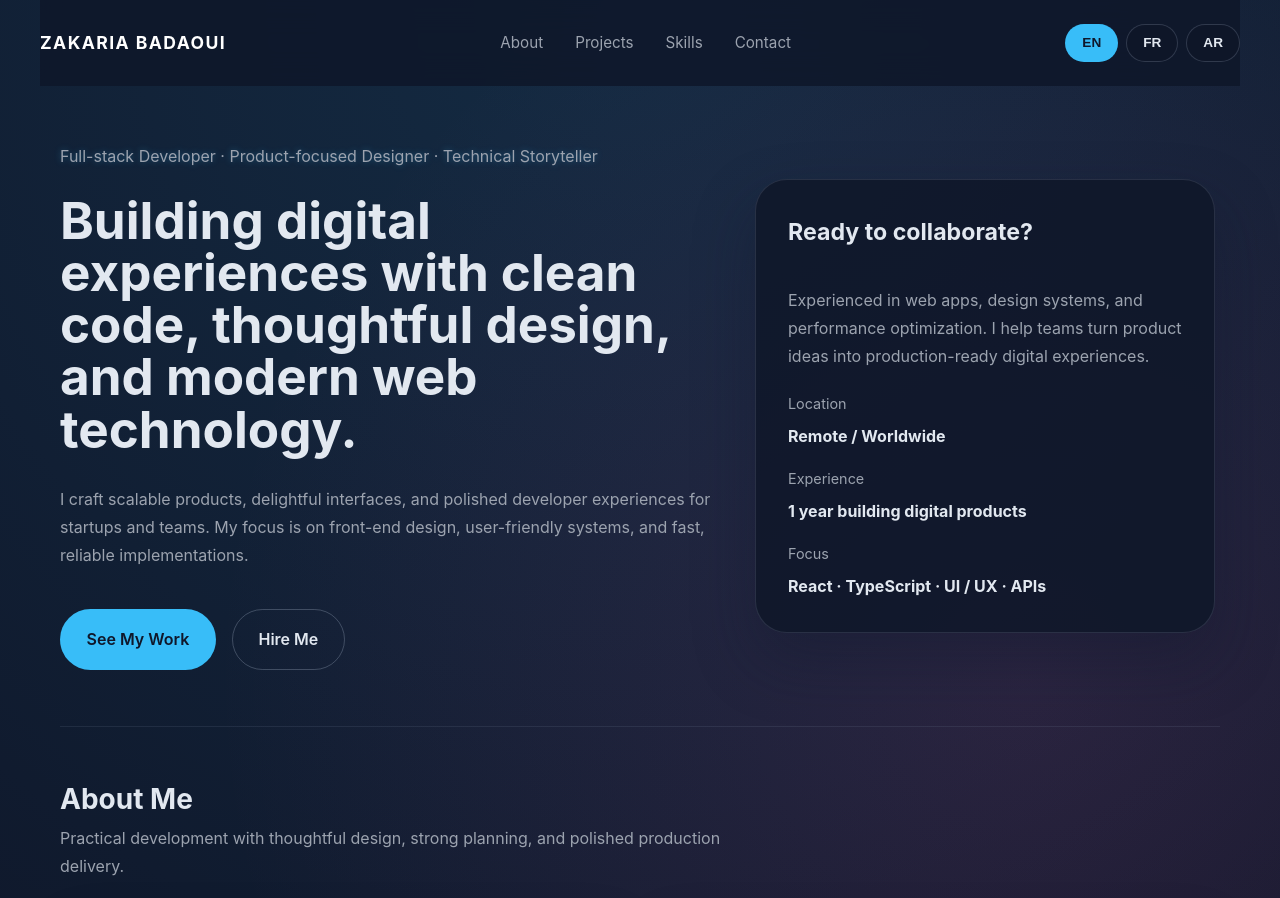
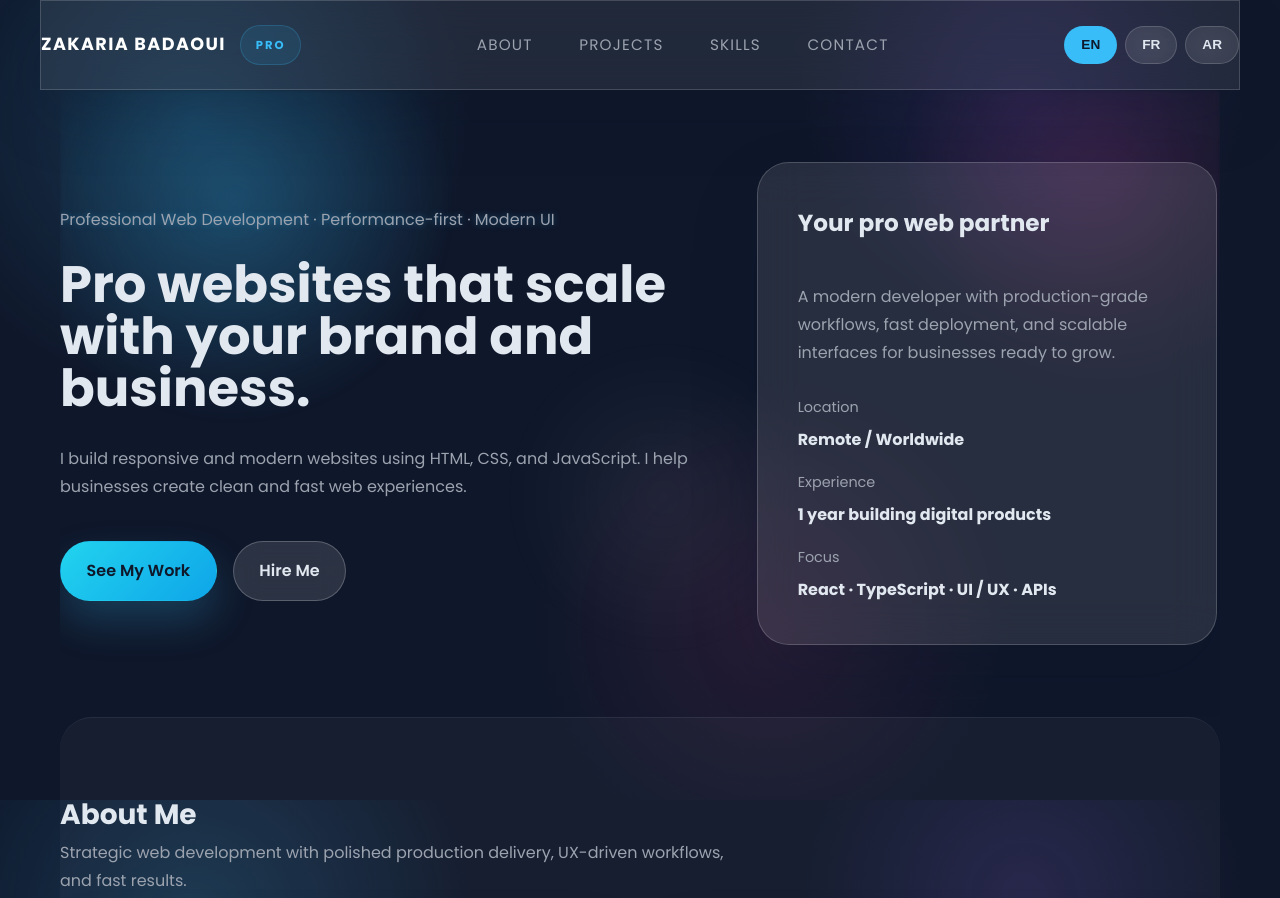
Before and after one commit to zakariabadaoui2-dev/zakaria-portfolio, a plain HTML site: page index.html in a window 1280 px wide. Shown: the top 898 px of the page. Drawn offline with Linux system fonts and the light colour scheme.

Commit message:
Add files via upload

```diff
--- a/index.html
+++ b/index.html
@@ -4,6 +4,9 @@
   <meta charset="UTF-8" />
   <meta name="viewport" content="width=device-width, initial-scale=1.0" />
   <title>Zakaria Badaoui | Portfolio</title>
+  <link rel="preconnect" href="https://fonts.googleapis.com">
+  <link rel="preconnect" href="https://fonts.gstatic.com" crossorigin>
+  <link href="https://fonts.googleapis.com/css2?family=Poppins:wght@400;500;600;700;800&display=swap" rel="stylesheet">
   <style>
     :root {
       --bg: #0f172a;
@@ -14,7 +17,7 @@
       --accent-dark: #0ea5e9;
       --border: rgba(148, 163, 184, 0.18);
       --shadow: 0 28px 60px rgba(15, 23, 42, 0.35);
-      font-family: Inter, system-ui, -apple-system, BlinkMacSystemFont, 'Segoe UI', sans-serif;
+      font-family: 'Poppins', system-ui, -apple-system, BlinkMacSystemFont, 'Segoe UI', sans-serif;
     }
 
     * {
@@ -25,16 +28,18 @@
 
     html, body {
       min-height: 100%;
-      background: radial-gradient(circle at top, rgba(56, 189, 248, 0.12), transparent 36%),
-                  radial-gradient(circle at 80% 20%, rgba(236, 72, 153, 0.12), transparent 28%),
+      background: radial-gradient(circle at 15% 15%, rgba(56, 189, 248, 0.18), transparent 22%),
+                  radial-gradient(circle at 80% 12%, rgba(139, 92, 246, 0.14), transparent 18%),
+                  radial-gradient(circle at 60% 78%, rgba(236, 72, 153, 0.1), transparent 24%),
                   var(--bg);
+      background-attachment: fixed;
       color: var(--text);
       scroll-behavior: smooth;
     }
 
     body {
       line-height: 1.75;
-      padding: 0 24px 48px;
+      padding: 0 32px 72px;
     }
 
     a {
@@ -52,8 +57,10 @@
       position: sticky;
       top: 0;
       z-index: 10;
-      backdrop-filter: blur(16px);
-      background: rgba(15, 23, 42, 0.85);
+      backdrop-filter: blur(24px);
+      background: rgba(255, 255, 255, 0.08);
+      border: 1px solid rgba(255, 255, 255, 0.16);
+      box-shadow: 0 30px 60px rgba(15, 23, 42, 0.16);
     }
 
     .brand {
@@ -64,17 +71,48 @@
       color: #ffffff;
     }
 
+    .brand-wrap {
+      display: inline-flex;
+      align-items: center;
+      gap: 0.9rem;
+    }
+
+    .brand-badge {
+      display: inline-flex;
+      align-items: center;
+      justify-content: center;
+      padding: 0.55rem 0.9rem;
+      border-radius: 999px;
+      border: 1px solid rgba(56, 189, 248, 0.2);
+      background: rgba(56, 189, 248, 0.1);
+      color: #38bdf8;
+      font-size: 0.72rem;
+      letter-spacing: 0.18em;
+      text-transform: uppercase;
+      font-weight: 700;
+    }
+
     nav {
       display: flex;
-      gap: 1.35rem;
+      gap: 1.6rem;
       flex-wrap: wrap;
       align-items: center;
       font-size: 0.95rem;
       color: var(--muted);
+      text-transform: uppercase;
+      letter-spacing: 0.08em;
     }
 
-    nav a:hover {
-      color: var(--accent);
+    nav a {
+      padding: 0.35rem 0.45rem;
+      border-radius: 999px;
+      transition: background 0.2s ease, color 0.2s ease;
+    }
+
+    nav a:hover,
+    nav a:focus {
+      color: #ffffff;
+      background: rgba(56, 189, 248, 0.12);
     }
 
     .lang-switcher {
@@ -86,13 +124,14 @@
     .lang-button {
       padding: 0.65rem 1rem;
       border-radius: 999px;
-      border: 1px solid rgba(148, 163, 184, 0.25);
-      background: rgba(15, 23, 42, 0.95);
+      border: 1px solid rgba(255, 255, 255, 0.16);
+      background: rgba(255, 255, 255, 0.08);
       color: var(--text);
       cursor: pointer;
-      transition: background 0.2s ease, color 0.2s ease;
+      transition: background 0.2s ease, color 0.2s ease, transform 0.2s ease;
       font-size: 0.85rem;
       font-weight: 600;
+      backdrop-filter: blur(18px);
     }
 
     .lang-button.active,
@@ -105,10 +144,23 @@
     .hero {
       display: grid;
       grid-template-columns: 1fr;
-      gap: 2rem;
-      padding: 4rem 0 3rem;
+      gap: 2.5rem;
+      padding: 5rem 0 4rem;
       max-width: 1160px;
       margin: 0 auto;
+      position: relative;
+      overflow: hidden;
+    }
+
+    .hero::before {
+      content: '';
+      position: absolute;
+      inset: 0;
+      pointer-events: none;
+      background: radial-gradient(circle at 15% 18%, rgba(56, 189, 248, 0.22), transparent 20%),
+                  radial-gradient(circle at 90% 14%, rgba(236, 72, 153, 0.14), transparent 18%),
+                  radial-gradient(circle at 52% 65%, rgba(255, 255, 255, 0.05), transparent 22%);
+      filter: blur(2px);
     }
 
     .hero-content {
@@ -148,14 +200,16 @@
     }
 
     .button-primary {
-      background: var(--accent);
+      background: linear-gradient(135deg, #22d3ee, #0ea5e9);
       color: #0f172a;
+      box-shadow: 0 20px 40px rgba(56, 189, 248, 0.22);
     }
 
     .button-secondary {
-      background: transparent;
-      border-color: rgba(148, 163, 184, 0.35);
+      background: rgba(255, 255, 255, 0.12);
+      border-color: rgba(255, 255, 255, 0.22);
       color: var(--text);
+      backdrop-filter: blur(14px);
     }
 
     .button:hover {
@@ -206,15 +260,16 @@
     }
 
     .profile-card {
-      background: rgba(15, 23, 42, 0.88);
-      border: 1px solid var(--border);
+      background: rgba(255, 255, 255, 0.10);
+      border: 1px solid rgba(255, 255, 255, 0.18);
       border-radius: 32px;
-      padding: 2rem;
-      box-shadow: 0 28px 60px rgba(15, 23, 42, 0.35);
+      padding: 2.5rem;
+      box-shadow: 0 30px 70px rgba(15, 23, 42, 0.16);
       display: grid;
-      gap: 1.35rem;
+      gap: 1.75rem;
       width: min(100%, 460px);
       justify-self: center;
+      backdrop-filter: blur(22px);
     }
 
     .profile-card h2 {
@@ -250,7 +305,13 @@
     section {
       max-width: 1160px;
       margin: 0 auto;
-      padding: 3rem 0;
+      padding: 4rem 0;
+    }
+
+    section:nth-of-type(even) {
+      background: rgba(255, 255, 255, 0.03);
+      border-radius: 32px;
+      padding: 4.5rem 0;
     }
 
     section + section {
@@ -277,15 +338,17 @@
     .grid-two,
     .grid-four {
       display: grid;
-      gap: 1.5rem;
+      gap: 2rem;
     }
 
     .card {
-      background: rgba(15, 23, 42, 0.9);
-      border: 1px solid var(--border);
+      background: rgba(255, 255, 255, 0.08);
+      border: 1px solid rgba(255, 255, 255, 0.18);
       border-radius: 24px;
-      padding: 2rem;
-      box-shadow: 0 24px 48px rgba(15, 23, 42, 0.18);
+      padding: 2.4rem;
+      box-shadow: 0 24px 60px rgba(15, 23, 42, 0.14);
+      backdrop-filter: blur(22px);
+      color: var(--text);
     }
 
     .card h3 {
@@ -348,12 +411,14 @@
     }
 
     .contact-card {
-      background: rgba(15, 23, 42, 0.95);
-      border: 1px solid var(--border);
+      background: rgba(255, 255, 255, 0.08);
+      border: 1px solid rgba(255, 255, 255, 0.16);
       border-radius: 28px;
       padding: 2.25rem;
       display: grid;
       gap: 1rem;
+      backdrop-filter: blur(20px);
+      box-shadow: 0 24px 60px rgba(15, 23, 42, 0.14);
     }
 
     .contact-card h3 {
@@ -425,7 +490,10 @@
 </head>
 <body>
   <header>
-    <a href="#home" class="brand" data-i18n="brand">Zakaria Badaoui</a>
+    <div class="brand-wrap">
+      <a href="#home" class="brand" data-i18n="brand">Zakaria Badaoui</a>
+      <span class="brand-badge">Pro</span>
+    </div>
     <nav>
       <a href="#about" data-i18n="navAbout">About</a>
       <a href="#projects" data-i18n="navProjects">Projects</a>
@@ -640,13 +708,13 @@
         navProjects: 'Projects',
         navSkills: 'Skills',
         navContact: 'Contact',
-        heroTag: 'Full-stack Developer · Product-focused Designer · Technical Storyteller',
-        heroTitle: 'Building digital experiences with clean code, thoughtful design, and modern web technology.',
-        heroDescription: 'I craft scalable products, delightful interfaces, and polished developer experiences for startups and teams. My focus is on front-end design, user-friendly systems, and fast, reliable implementations.',
+        heroTag: 'Professional Web Development · Performance-first · Modern UI',
+        heroTitle: 'Pro websites that scale with your brand and business.',
+        heroDescription: 'I build responsive and modern websites using HTML, CSS, and JavaScript. I help businesses create clean and fast web experiences.',
         buttonWork: 'See My Work',
         buttonHire: 'Hire Me',
-        profileTitle: 'Ready to collaborate?',
-        profileDescription: 'Experienced in web apps, design systems, and performance optimization. I help teams turn product ideas into production-ready digital experiences.',
+        profileTitle: 'Your pro web partner',
+        profileDescription: 'A modern developer with production-grade workflows, fast deployment, and scalable interfaces for businesses ready to grow.',
         metaLocationLabel: 'Location',
         metaLocationValue: 'Remote / Worldwide',
         metaExperienceLabel: 'Experience',
@@ -654,7 +722,7 @@
         metaFocusLabel: 'Focus',
         metaFocusValue: 'React · TypeScript · UI / UX · APIs',
         aboutTitle: 'About Me',
-        aboutDescription: 'Practical development with thoughtful design, strong planning, and polished production delivery.',
+        aboutDescription: 'Strategic web development with polished production delivery, UX-driven workflows, and fast results.',
         aboutCard1Title: 'What I do',
         aboutCard1Description: 'I create responsive web applications, design brand-driven interfaces, and implement maintainable front-end systems. My work bridges product strategy and engineering by focusing on accessible, performant, and intuitive user experiences.',
         skillProductUI: 'Product UI',
```
